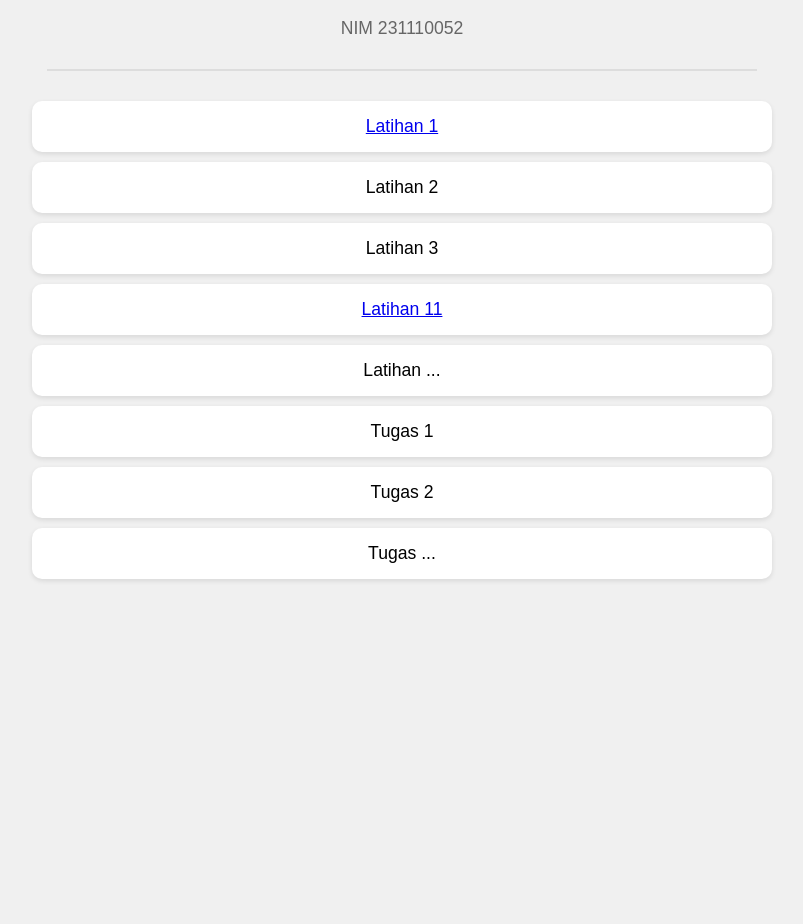
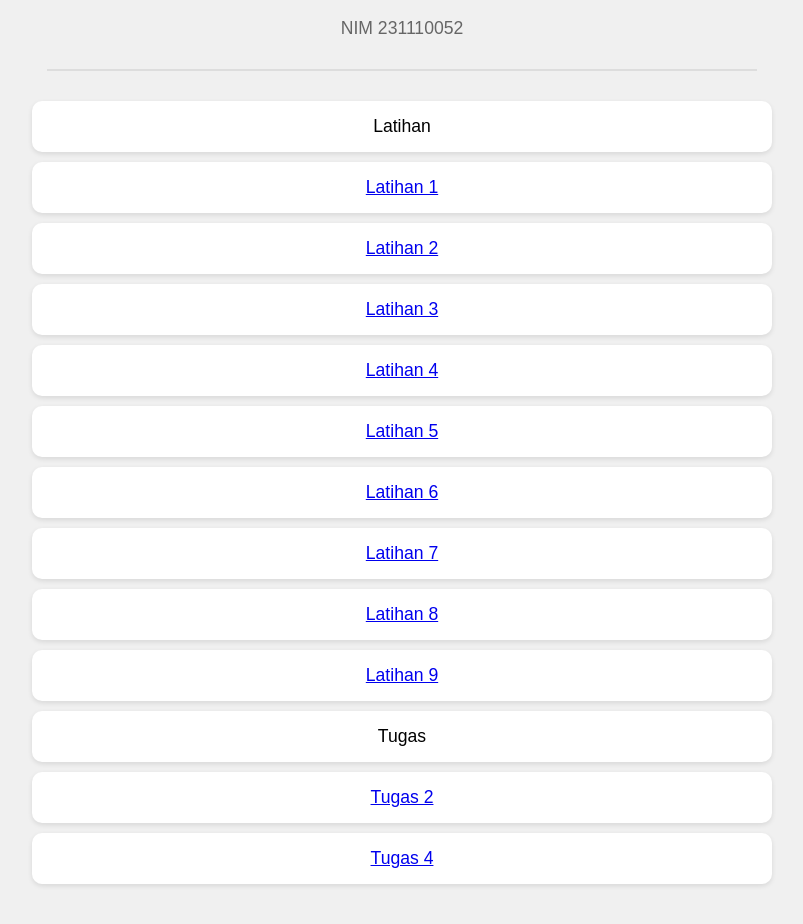
Before and after one commit to FidayinIhsan/pemrogramanweb, a plain HTML site: page index.html in a window 1280 px wide. Shown: the part 134-1058 px from the top of the page, without its empty margins (238-1041 px from the left). Before the commit the page ends 800 px from the top, so only its background shows below. Drawn offline with Linux system fonts and the light colour scheme.

Commit message:
Update index.html

```diff
--- a/index.html
+++ b/index.html
@@ -57,14 +57,20 @@
   <hr>
 
   <ul>
+    <li>Latihan</li>
     <li><a href="latihann/latihan1.html">Latihan 1</a></li>
-    <li>Latihan 2</li>
-    <li>Latihan 3</li>
-    <li><a href="latihan11/index.html">Latihan 11</a></li>
-    <li>Latihan ...</li>
-    <li>Tugas 1</li>
-    <li>Tugas 2</li>
-    <li>Tugas ...</li>
+    <li><a href="latihann/latihan2.html">Latihan 2</a></li>
+    <li><a href="latihann/latihan3.html">Latihan 3</a></li>
+    <li><a href="latihann/latihan4.html">Latihan 4</a></li>
+    <li><a href="latihann/latihan5.html">Latihan 5</a></li>
+    <li><a href="latihann/latihan6.html">Latihan 6</a></li>
+    <li><a href="latihann/latihan7.html">Latihan 7</a></li>
+    <li><a href="latihann/latihan8.html">Latihan 8</a></li>
+    <li><a href="latihann/latihan9.html">Latihan 9</a></li>
+    <li>Tugas</li>
+    <li><a href="latihann/tugas2/Tugas2_231110052.html">Tugas 2</a></li>
+    <li><a href="latihann/tugas4/Tugas4_231110052.html">Tugas 4</a></li>
+
   </ul>
 
 </body>
```
